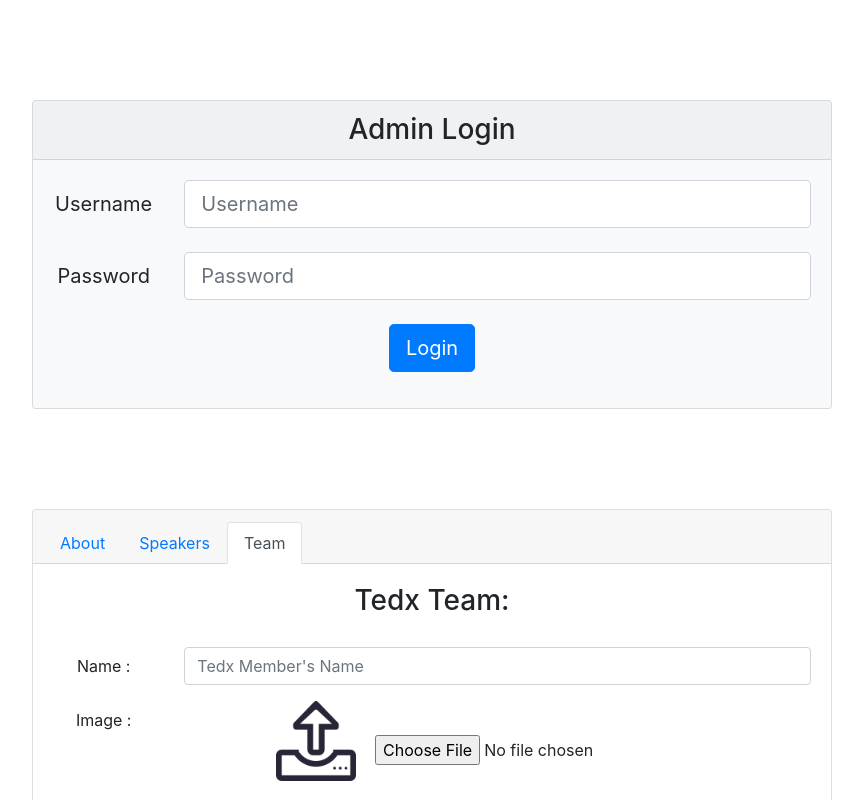
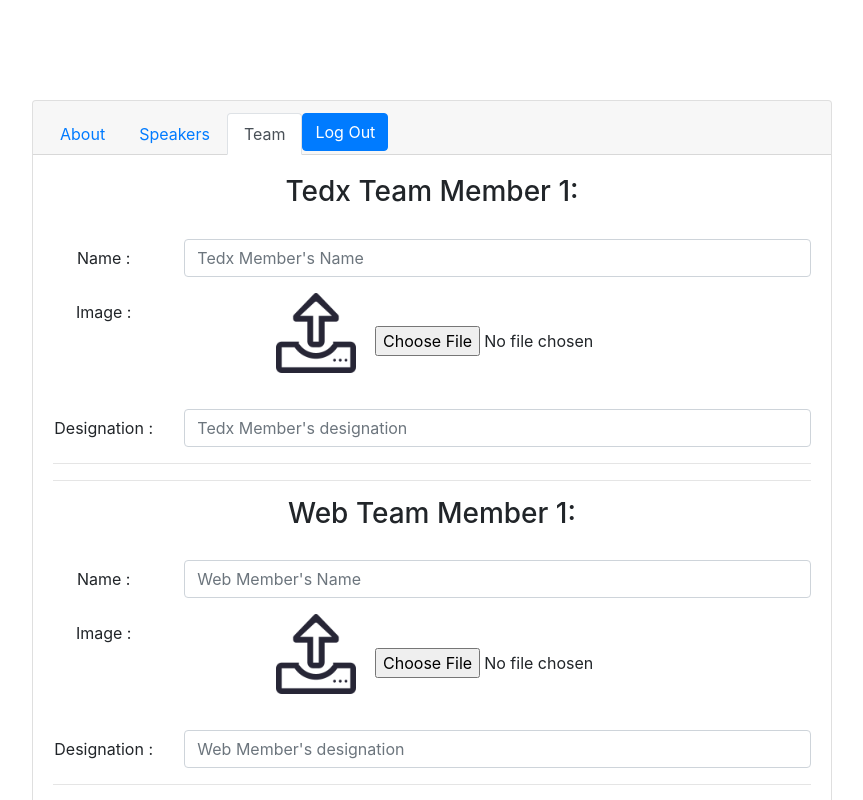
Before and after one commit to parammittal16/tedx-akgec-frontend, an Angular app: page /admin/team in a window 1280 px wide. Shown: the top 800 px of the page, without its empty margins (208-1071 px from the left). Built offline with nearby package versions, Linux system fonts and the light colour scheme; sample sign-in values are in the browser's storage.

Commit message:
admin authentication done

```diff
--- a/src/app/Components/ta-admin-dashboard/ta-admin-dashboard.component.html
+++ b/src/app/Components/ta-admin-dashboard/ta-admin-dashboard.component.html
@@ -10,6 +10,9 @@
       </li>
       <li class="nav-item">
         <a class="nav-link" routerLinkActive="active" [routerLink]="['/admin','team']" >Team</a>
+      </li>
+      <li class="nav-item pull-right">
+        <button type="button" class="btn btn-primary" (click)="OnLogOut()" >Log Out</button>
       </li>
     </ul>
   </div>
@@ -53,16 +56,17 @@
 
   <div class="card-body" *ngIf="router.url === '/admin/speakers'" >
 
-    <h3 class="card-title" style="margin-bottom: 30px;">Speakers</h3>
 
     <form (ngSubmit)="onLogin(f)" #f=ngForm>
 
-      <div *ngFor="let container of sp">
+      <div *ngFor="let container of sp; let k = index">
+
+      <h3 class="card-title" style="margin-bottom: 30px;">Speaker {{ k+1 }} :</h3>
 
       <div class="form-group row" >
         <label for="s_name" class="col-sm-2 col-form-label">Name :</label>
         <div class="col-sm-10">
-          <input type="text" class="form-control" id="s_name" placeholder="Speaker's Name" name="s_name" required ngModel>
+          <input type="text" class="form-control" id="s_name" placeholder="Speaker's Name" name="{{'s_name'+k}}" required ngModel>
         </div>
       </div>
 
@@ -77,14 +81,14 @@
       <div class="form-group row">
           <label for="s_post" class="col-sm-2 col-form-label">Post :</label>
           <div class="col-sm-10">
-            <input type="text" class="form-control" id="s_post" placeholder="Speaker's Post" name="s_post" required ngModel>
+            <input type="text" class="form-control" id="s_post" placeholder="Speaker's Post" name="{{'s_post'+k}}" required ngModel>
           </div>
       </div>
 
       <div class="form-group row ">
           <label for="s_desc" class="col-sm-2 col-form-label">Description :</label>
           <div class="col-sm-10">
-            <textarea type="text" rows='3' class="form-control" id="s_desc" placeholder="Speaker's Description" name="s_desc" required ngModel></textarea>
+            <textarea type="text" rows='3' class="form-control" id="s_desc" placeholder="Speaker's Description" name="{{'s_desc'+k}}" required ngModel></textarea>
           </div>
       </div>
 
@@ -95,7 +99,7 @@
 
       <div class="form-group row btn-group mr-2 text-center">
         <div style="margin-right: 1rem">
-          <button type="button" class="btn btn-secondary" (click)="add_sp()">Add more Speakers</button>
+          <button type="button" class="btn btn-secondary" (click)="add('s')">Add more Speakers</button>
         </div>
         <div>
           <button type="submit" class="btn btn-primary">Update</button>
@@ -110,14 +114,14 @@
 
     <form (ngSubmit)="onLogin(f)" #f=ngForm>
 
-      <div *ngFor="let container of t_team">
+      <div *ngFor="let container of t_team; let i = index">
 
-      <h3 class="card-title" style="margin-bottom: 30px;">Tedx Team: </h3>
+      <h3 class="card-title" style="margin-bottom: 30px;">Tedx Team Member {{ i + 1}}: </h3>
 
       <div class="form-group row">
         <label for="tt_name" class="col-sm-2 col-form-label">Name :</label>
         <div class="col-sm-10">
-          <input type="text" class="form-control" id="tt_name" placeholder="Tedx Member's Name" name="tt_name" required ngModel>
+          <input type="text" class="form-control" id="tt_name" placeholder="Tedx Member's Name" name="{{'tt_name'+i}}" required ngModel>
         </div>
       </div>
 
@@ -132,21 +136,22 @@
       <div class="form-group row">
         <label for="tt_desg" class="col-sm-2 col-form-label">Designation :</label>
         <div class="col-sm-10">
-          <input type="text" class="form-control" id="tt_desg" placeholder="Tedx Member's designation" name="tt_desg" required ngModel>
+          <input type="text" class="form-control" id="tt_desg" placeholder="Tedx Member's designation" name="{{'tt_desg'+i}}" required ngModel>
         </div>
       </div>
 
       <hr>
       </div>
+      <hr>
 
-      <div *ngFor="let container of w_team">
+      <div *ngFor="let container of w_team; let j = index">
 
-      <h3 class="card-title" style="margin-bottom: 30px;">Web Team: </h3>
+      <h3 class="card-title" style="margin-bottom: 30px;">Web Team Member {{ j + 1 }}: </h3>
 
       <div class="form-group row">
         <label for="wt_name" class="col-sm-2 col-form-label">Name :</label>
         <div class="col-sm-10">
-          <input type="text" class="form-control" id="wt_name" placeholder="Web Member's Name" name="wt_name" required ngModel>
+          <input type="text" class="form-control" id="wt_name" placeholder="Web Member's Name" name="{{'wt_name'+j}}" required ngModel>
         </div>
       </div>
 
@@ -161,7 +166,7 @@
       <div class="form-group row">
         <label for="wt_desg" class="col-sm-2 col-form-label">Designation :</label>
         <div class="col-sm-10">
-          <input type="text" class="form-control" id="wt_desg" placeholder="Web Member's designation" name="wt_desg" required ngModel>
+          <input type="text" class="form-control" id="wt_desg" placeholder="Web Member's designation" name="{{'wt_name'+j}}" required ngModel>
         </div>
       </div>
 
@@ -169,13 +174,12 @@
 
       </div>
 
-
         <div class="form-group row btn-group mr-2 text-center" style="margin-top: 20px">
-          <div style="margin-left: 4rem">
-            <button type="button" class="btn btn-secondary" (click)="add_t()">Add more Tedx Member</button>
+          <div style="margin-left: 3rem">
+            <button type="button" class="btn btn-secondary" (click)="add('t')">Add more Tedx Member</button>
           </div>
           <div style="margin-left: 1rem">
-            <button type="button" class="btn btn-secondary" (click)="add_w()">Add more Web Member</button>
+            <button type="button" class="btn btn-secondary" (click)="add('w')">Add more Web Member</button>
           </div>
           <div style="margin-left: 1rem">
             <button type="submit" class="btn btn-primary">Update</button>
--- a/src/app/Components/ta-admin-dashboard/ta-admin-dashboard.component.ts
+++ b/src/app/Components/ta-admin-dashboard/ta-admin-dashboard.component.ts
@@ -1,5 +1,6 @@
 import { Component, OnInit } from '@angular/core';
 import { Router } from '@angular/router';
+import { AdminService } from 'src/app/Services/admin.service';
 
 @Component({
   selector: 'app-ta-admin-dashboard',
@@ -7,12 +8,14 @@ import { Router } from '@angular/router';
   styleUrls: ['./ta-admin-dashboard.component.css']
 })
 export class TaAdminDashboardComponent implements OnInit {
-imageUrl: string = "/assets/img/default.png";
+
+imageUrl: string = "/assets/images/default.png";
 fileToUpload: File = null;
 sp = [0];
 t_team = [0];
 w_team = [0];
-  constructor(private router: Router) { }
+adminLoggedIn: boolean;
+  constructor(private router: Router, private admins: AdminService) { }
 
   ngOnInit() {
   }
@@ -22,20 +25,28 @@ w_team = [0];
 
     var reader = new FileReader();
     reader.onload = (event: any) =>
-    {this.imageUrl = event.target.result; }
+    {
+      this.imageUrl = event.target.result;
+    }
     reader.readAsDataURL(this.fileToUpload);
-
+    console.log(this.fileToUpload)
 
   }
-  add_sp() {
-    this.sp.push(this.sp.length);
-  }
-  add_t() {
-    this.t_team.push(this.t_team.length);
-  }
-  add_w() {
-    this.w_team.push(this.w_team.length);
+
+  add(x: any){
+    if  (x=='s'){
+      this.sp.push(this.sp.length);
+    }
+    else if(x=='t'){
+      this.t_team.push(this.t_team.length);
+    }
+    else if(x=='w'){
+      this.w_team.push(this.w_team.length);
+    }
   }
 
+  OnLogOut(){
+    this.admins.removeAdminToken();
+  }
 
 }
--- a/src/app/Components/ta-admin/ta-admin.component.html
+++ b/src/app/Components/ta-admin/ta-admin.component.html
@@ -1,3 +1,4 @@
+<div *ngIf="!check()" >
 <div class="card bg-light mb-3 center text-center" style="max-width: 50rem;">
   <h3 class="card-header ">Admin Login</h3>
   <div class="card-body">
@@ -16,12 +17,16 @@
       </div>
       <div class="form-group row ">
         <div class="col">
-          <button type="submit" class="btn btn-lg btn-primary">Login</button>
+          <button type="submit"  class="btn btn-lg btn-primary" [routerLink]="['/admin','about']">Login</button>
         </div>
       </div>
     </form>
   </div>
 </div>
+</div>
 
+<div *ngIf="check()" >
 
   <app-ta-admin-dashboard> </app-ta-admin-dashboard>
+
+</div>
--- a/src/app/Components/ta-admin/ta-admin.component.ts
+++ b/src/app/Components/ta-admin/ta-admin.component.ts
@@ -1,5 +1,6 @@
 import { Component, OnInit } from '@angular/core';
 import { AuthServerService } from 'src/app/Services/auth-server.service';
+import { AdminService } from 'src/app/Services/admin.service';
 import { NgForm } from '@angular/forms';
 
 @Component({
@@ -8,21 +9,36 @@ import { NgForm } from '@angular/forms';
   styleUrls: ['./ta-admin.component.css']
 })
 export class TaAdminComponent implements OnInit {
-  model: any = {};
   data: any;
-  constructor(private ass: AuthServerService ) { }
+  error: any;
+  adminLoggedIn = false;
+  constructor(private ass: AuthServerService,private admins: AdminService ) { }
 
   ngOnInit() {
   }
+  check(){
+    return this.admins.adminLoggedIn()
+  }
+
 
   onLogin(form: NgForm){
     this.ass.adminLogin(form.value).subscribe(
-     (data: any) => {
-       localStorage.setItem('adminToken',data.access_token);
-     }
-    )
+      res => {
+        this.data = res;
+        if (this.data.token) {
+          this.admins.setAdmintoken(this.data.token);
+          this.adminLoggedIn = this.admins.adminLoggedIn();
+          console.log(this.adminLoggedIn);
+        }
+        form.resetForm();
+      },
+      err => {
+        this.error = err;
+      },
+
+    );
+
+  }
 
 
-
-    }
   }
--- a/src/app/Services/admin.service.ts
+++ b/src/app/Services/admin.service.ts
@@ -4,6 +4,26 @@ import { Injectable } from '@angular/core';
   providedIn: 'root'
 })
 export class AdminService {
+ adminLI : boolean
+  constructor() { }
 
-  constructor() { }
+  setAdmintoken(token: string){
+    localStorage.setItem('admin', token);
+  }
+
+  getAdminToken() {
+    return localStorage.getItem('admin');
+  }
+
+  adminLoggedIn(){
+    if (this.getAdminToken()){
+        return true;
+    }
+        return false;
+  }
+
+  removeAdminToken(){
+    localStorage.removeItem('admin');
+  }
+
 }
--- a/src/app/Services/auth-server.service.ts
+++ b/src/app/Services/auth-server.service.ts
@@ -5,12 +5,14 @@ import { HttpClient } from '@angular/common/http';
   providedIn: 'root'
 })
 export class AuthServerService {
-  readonly rootUrl = 'http://tedx-akgec.herokuapp.com/';
+  readonly rootUrl = 'https://tedx-akgec.herokuapp.com/';
   constructor(private http: HttpClient) { }
 
 
-adminLogin(body){
-  return this.http.post(this.rootUrl, body );
+adminLogin(body : any){
+  return this.http.post(this.rootUrl + 'api/admin-login', body );
 }
 
+
+
 }
```
Also changed, not shown: src/assets/images/default.png (renamed from src/assets/img/default.png).
